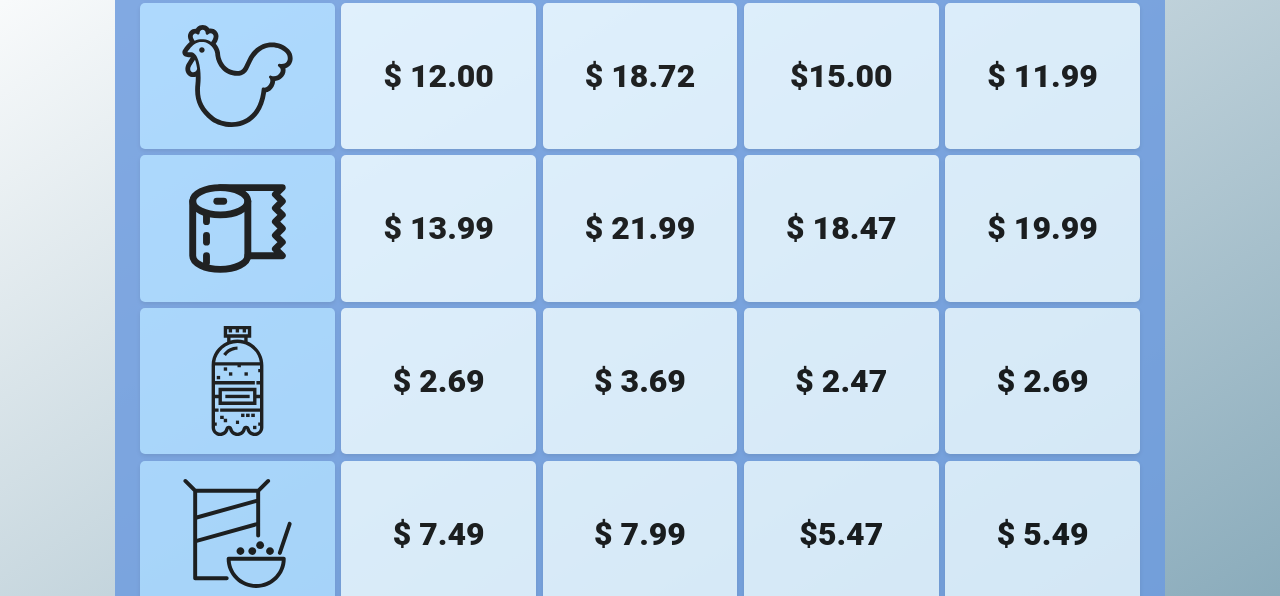
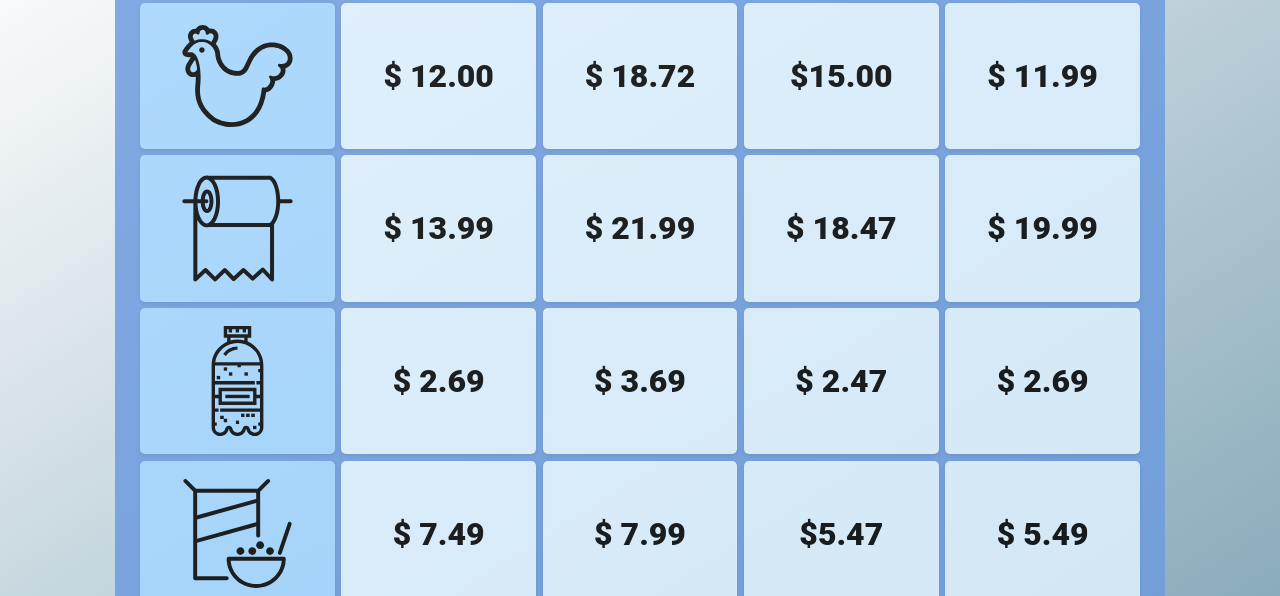
Before and after one commit to findlad/Grocerise, a plain HTML site: page index.html in a window 1280 px wide. Shown: the part 884-1480 px from the top of the page. Drawn offline with nearby package versions, Linux system fonts and the light colour scheme.

Commit message:
updated svg for paper towel

```diff
--- a/index.html
+++ b/index.html
@@ -175,7 +175,7 @@
       <div class="grid-title Towelrow" title="4 90 sheet rolls of Bounty">
         <img
           class="icon"
-          src="towel-paper.svg"
+          src="papertowel.svg"
           width="75%"
           height="75%"
           alt="Paper Towel"
```
Also changed, not shown: papertowel.svg (added).
